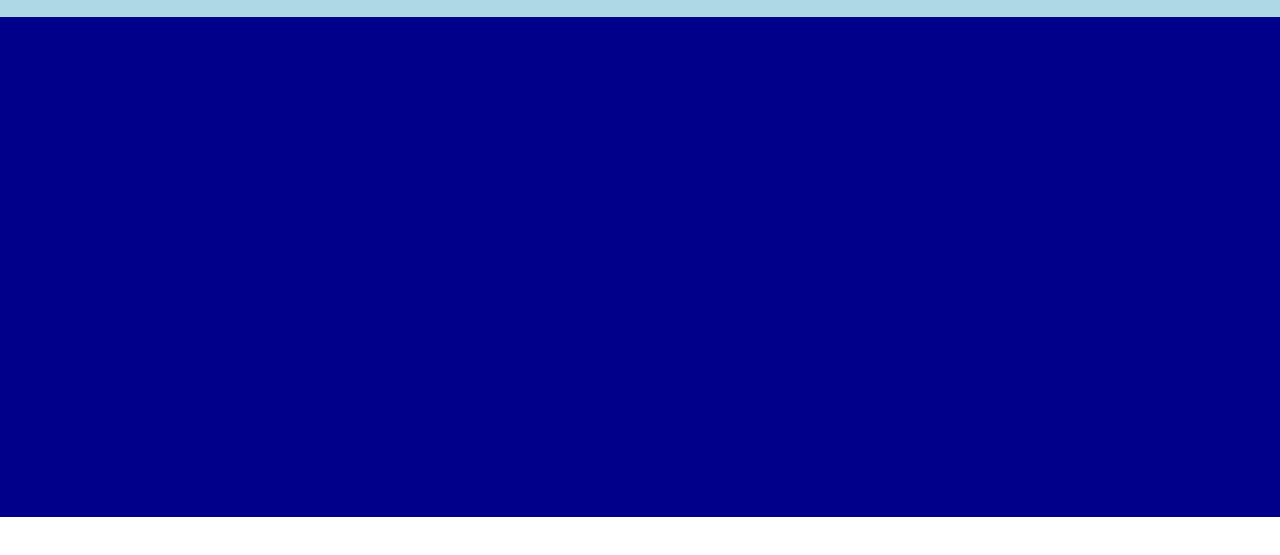
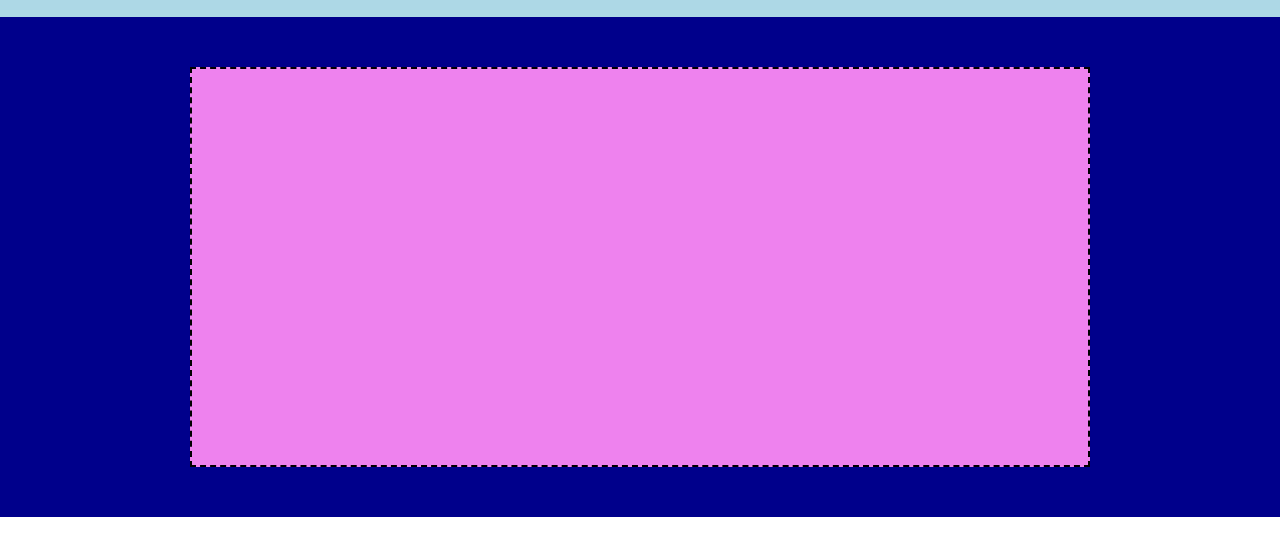
Before and after one commit to LeonardoMartignoni/htmlcss-struttura-discord, a plain HTML site: page index.html in a window 1280 px wide. Shown: the part 75-630 px from the top of the page. Drawn offline with Linux system fonts and the light colour scheme.

Commit message:
added bottom-header

```diff
--- a/css/style.css
+++ b/css/style.css
@@ -1,3 +1,5 @@
+/* Upper Header */
+
 .upper-header-content {
     display: flex;
     justify-content: center;
@@ -16,3 +18,13 @@
 .upper-header-content>nav {
     flex-grow: 1;
 }
+
+/* Bottom Header */
+
+.pink-square {
+    background-color: #EE82EE;
+    width: 900px;
+    height: 400px;
+    border: 2px dashed black;
+    margin: 0 auto;
+}
--- a/css/utils.css
+++ b/css/utils.css
@@ -20,5 +20,5 @@
 
 .bottom-header {
 	background-color: #00008B;
-	height: 500px;
+	padding: 50px;
 }
--- a/index.html
+++ b/index.html
@@ -15,6 +15,7 @@
 <body>
 	<!-- Header -->
 	<header>
+		<!-- Upper Header -->
 		<div class="upper-header">
 			<div class="container">
 				<div class="upper-header-content">
@@ -30,7 +31,15 @@
 				</div>
 			</div>
 		</div>
-		<div class="bottom-header"></div>
+
+		<!-- Bottom Header -->
+		<div class="bottom-header">
+			<div class="container">
+				<div class="bottom-header-content">
+					<div class="pink-square"></div>
+				</div>
+			</div>
+		</div>
 	</header>
 	<!-- Section 1 -->
 	<!-- Section 2 -->
```
